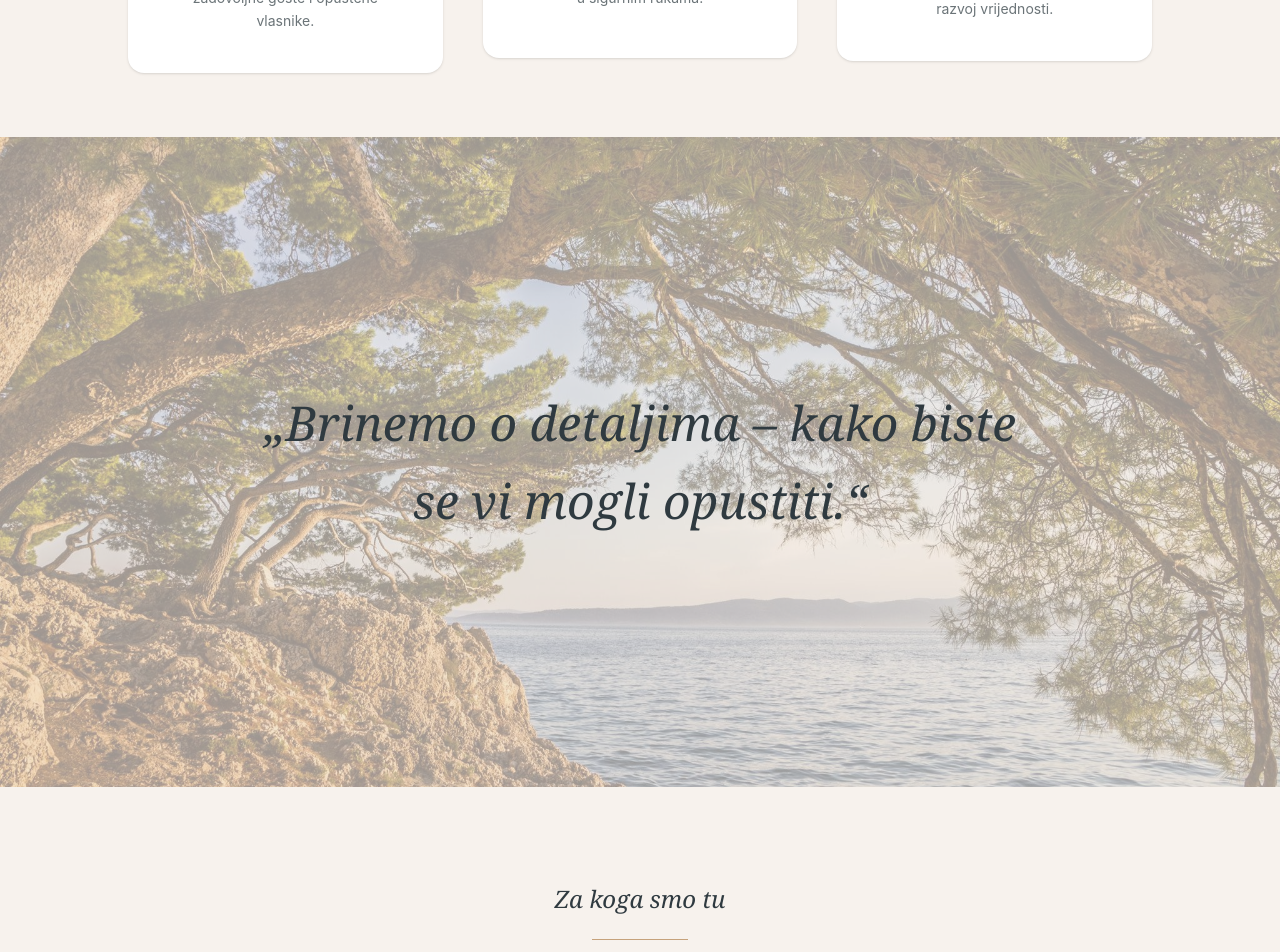
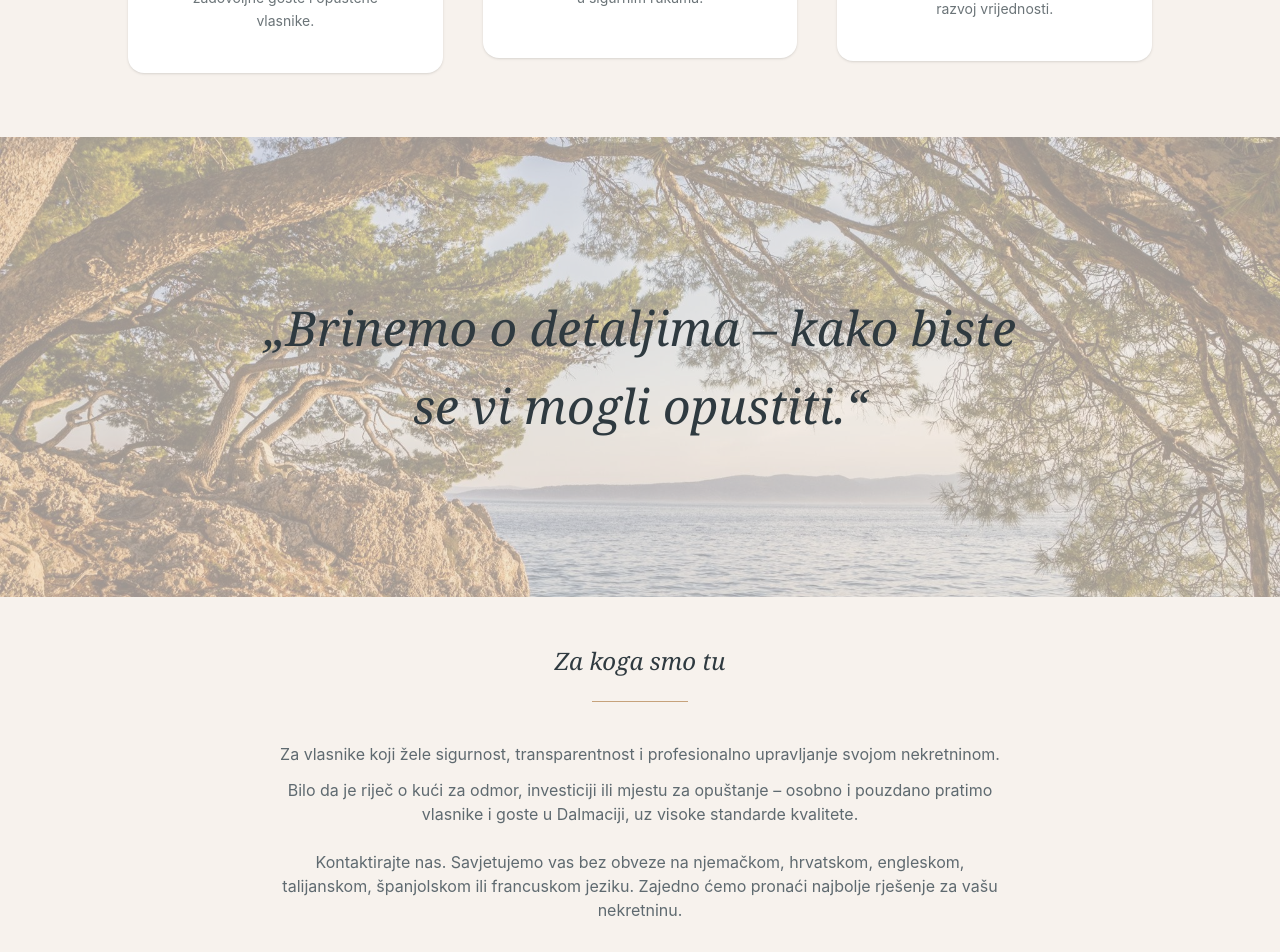
Before and after one commit to paulina44444/PaMaRoLiving, a React (Vite) app: page / in a window 1280 px wide. Shown: the part 1040-1992 px from the top of the page. Built offline with nearby package versions, Linux system fonts and the light colour scheme.

Commit message:
diverses

```diff
--- a/src/App.jsx
+++ b/src/App.jsx
@@ -265,7 +265,7 @@ className="bg-white p-6 md:p-10 rounded-2xl shadow-sm hover:shadow-lg transition
         </div>
       </section>
 
-      <section className="relative w-full h-[550px] md:h-[650px] overflow-hidden">
+      <section className="relative w-full h-[380px] md:h-[460px] overflow-hidden">
 
   {/* Bild */}
   <img
@@ -278,7 +278,7 @@ className="bg-white p-6 md:p-10 rounded-2xl shadow-sm hover:shadow-lg transition
   <div className="absolute inset-0 bg-[#efe7df]/65" />
 
   {/* Text */}
-  <div className="relative z-10 flex items-center justify-center h-full px-6 text-center">
+  <div className="relative z-10 flex items-center justify-center h-full px-6 py-12 text-center">
     <div className="max-w-3xl">
 
       <p className="italic text-2xl md:text-5xl font-serif text-[#2f3a40] leading-relaxed">
@@ -295,7 +295,7 @@ className="bg-white p-6 md:p-10 rounded-2xl shadow-sm hover:shadow-lg transition
   </div>
 </section>
 
-      <section className="py-24 px-6 max-w-3xl mx-auto text-center">
+      <section className="py-12 px-6 max-w-3xl mx-auto text-center">
         <h3 className="font-serif italic text-2xl mb-6">
           {isHR ? "Za koga smo tu" : isEN ? "Who We Are Here For" : "Für wen wir da sind"}
         </h3>
@@ -309,7 +309,7 @@ className="bg-white p-6 md:p-10 rounded-2xl shadow-sm hover:shadow-lg transition
             : "Für Eigentümer, die Wert auf Sicherheit, Transparenz und professionelle Betreuung legen."}
         </p>
 
-        <p className="mt-4 text-[#5f6a70]">
+        <p className="mt-3 text-[#5f6a70]">
           {isHR
             ? "Bilo da je riječ o kući za odmor, investiciji ili mjestu za opuštanje – osobno i pouzdano pratimo vlasnike i goste u Dalmaciji, uz visoke standarde kvalitete."
             : isEN
@@ -317,7 +317,7 @@ className="bg-white p-6 md:p-10 rounded-2xl shadow-sm hover:shadow-lg transition
             : "Ob Ferienimmobilie, Investition oder erholsamer Aufenthalt – wir begleiten Eigentümer und Gäste in Dalmatien persönlich, zuverlässig und mit einem hohen Anspruch an Qualität."}
         </p>
 
-        <p className="mt-8 text-[#5f6a70]">
+        <p className="mt-6 text-[#5f6a70]">
           {isHR
             ? "Kontaktirajte nas. Savjetujemo vas bez obveze na njemačkom, hrvatskom, engleskom, talijanskom, španjolskom ili francuskom jeziku. Zajedno ćemo pronaći najbolje rješenje za vašu nekretninu."
             : isEN
```
